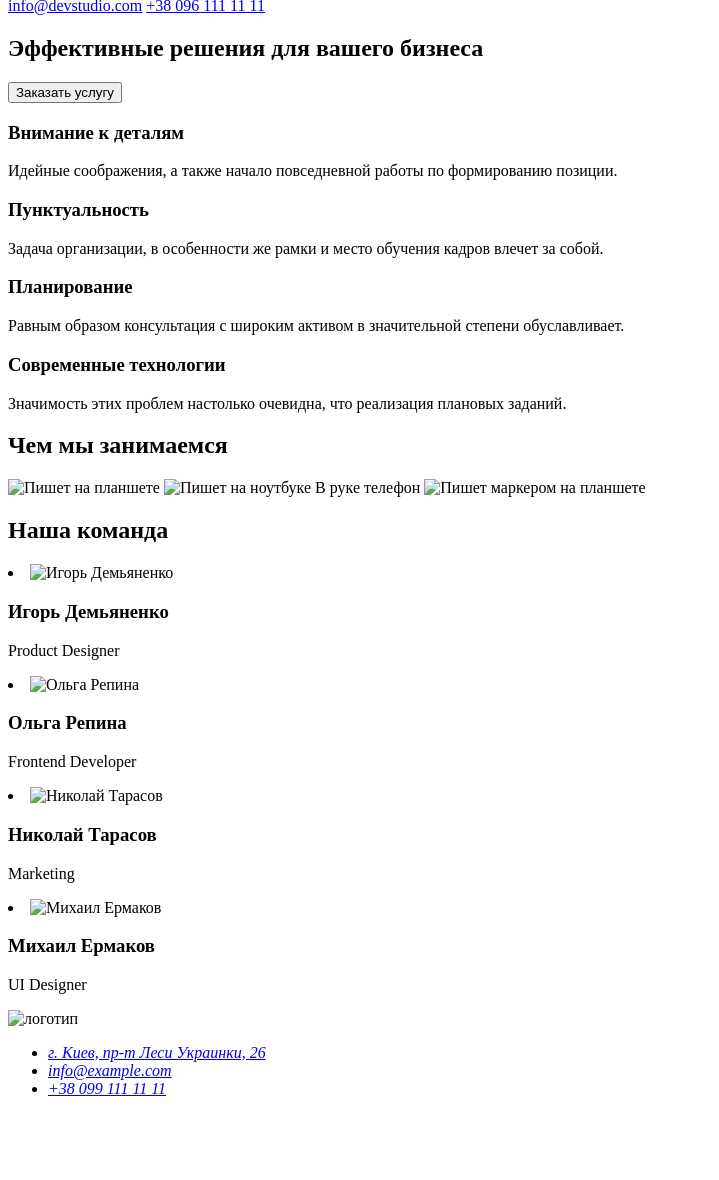
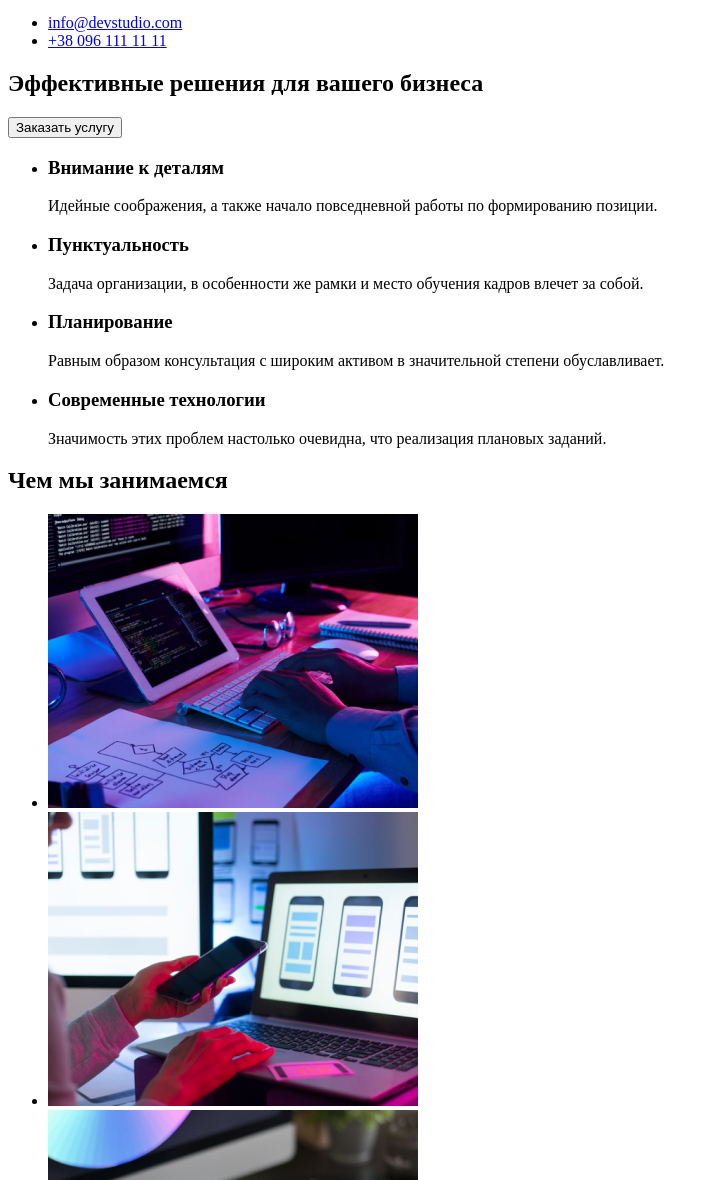
Before and after one commit to SergeyVladimirov94/goit-markup-hw-01, a plain HTML site: page index.html in a window 1280 px wide. Shown: the part 115-1295 px from the top of the page, without its empty margins (0-719 px from the left). Before the commit the page ends 1229 px from the top, so only its background shows below. Drawn offline with Linux system fonts and the light colour scheme.

Commit message:
Add files via upload

```diff
--- a/index.html
+++ b/index.html
@@ -10,7 +10,7 @@
     <!---HEADER-->
     <header>
         <nav>
-            <img src="./index.html;/Images/WebStudio.jpg" alt="логотип" width="145" height="31">
+            <a href=""><img src="./Images/WebStudio.jpg" alt="логотип" width="145" height="31"></a>
             <ul>
             <li>
                 <a href="#Чем мы занимаемся">Студия</a>
@@ -23,8 +23,14 @@
             </li>
             </ul>
         </nav>
+        <ul>
+            <li>
                 <a href="mailto:info@devstudio.com">info@devstudio.com</a>
+            </li>
+            <li>
                 <a href="tel:+38 096 111 11 11">+38 096 111 11 11</a>
+            </li>
+        </ul>
     </header>
     <main>
         <section>
@@ -32,50 +38,67 @@
             <button type="button">Заказать услугу</button>
         </section>
         <section>
+            <ul>
+                <li>
                     <h3>Внимание к деталям</h3>
                     <p>Идейные соображения, а также начало повседневной работы по формированию позиции.</p>
+                </li>
+                <li>
                     <h3>Пунктуальность</h3>
                     <p>Задача организации, в особенности же рамки и место обучения кадров влечет за собой.</p>
+                </li>
+                <li>
                     <h3>Планирование</h3>
                     <p>Равным образом консультация с широким активом в значительной степени обуславливает.</p>
+                </li>
+                <li>
                     <h3>Современные технологии</h3>
                     <p>Значимость этих проблем настолько очевидна, что реализация плановых заданий.</p>
+                </li>
+            </ul>
         </section>
         <section id="Чем мы занимаемся">
             <h2>Чем мы занимаемся</h2>
-            <img src="./index.html;/Images/About/img.jpg" alt="Пишет на планшете" width="370" height="294">
-            <img src="./index.html;/Images/About/img1.jpg" alt="Пишет на ноутбуке В руке телефон " width="370"
-                height="294">
-            <img src="./index.html;/Images/About/img2.jpg" alt="Пишет маркером на планшете" width="370" height="294">
+            <ul>
+                <li>
+                    <img src="./Images/About/img.jpg" alt="Пишет на планшете" width="370" height="294">
+                </li>
+                <li>
+                    <img src="./Images/About/img1.jpg" alt="Пишет на ноутбуке В руке телефон " width="370" height="294">
+                </li>
+                <li>
+                    <img src="./Images/About/img2.jpg" alt="Пишет маркером на планшете" width="370" height="294">
+                </li>
+            </ul>
         </section>
         <section id="Наша команда">
             <h2>Наша команда</h2>
-            <il>
+            <ul>
                 <li>
-                    <img src="./index.html;/Images/People/img.jpg" alt="Игорь Демьяненко" width="270" height="260">
+                    <img src="./Images/People/img.jpg" alt="Игорь Демьяненко" width="270" height="260">
                     <h3>Игорь Демьяненко</h3>
                     <p>Product Designer</p>
                 </li>
                 <li>
-                    <img src="./index.html;/Images/People/img (1).jpg" alt="Ольга Репина" width="270" height="260">
+                    <img src="./Images/People/img (1).jpg" alt="Ольга Репина" width="270" height="260">
                     <h3>Ольга Репина</h3>
                     <p>Frontend Developer</p>
                 </li>
                 <li>
-                    <img src="./index.html;/Images/People/img (2).jpg" alt="Николай Тарасов" width="270" height="260">
+                    <img src="./Images/People/img (2).jpg" alt="Николай Тарасов" width="270" height="260">
                     <h3>Николай Тарасов</h3>
                     <p>Marketing</p>
                 </li>
                 <li>
-                    <img src="./index.html;/Images/People/img (3).jpg" alt="Михаил Ермаков" width="270" height="260">
+                    <img src="./Images/People/img (3).jpg" alt="Михаил Ермаков" width="270" height="260">
                     <h3>Михаил Ермаков</h3>
                     <p>UI Designer</p>
                 </li>
-            </il>
+            </ul>
         </section>
     </main>
     <footer id="Контакты">
-        <img src="./index.html;/Images/WebStudio.jpg" alt="логотип" width="145" height="31">
+        <a href=""><img src="./Images/WebStudio.jpg" alt="логотип" width="145" height="31"></a>
         <address>
             <ul>
                 <li>
```
Lines whose indentation alone changed are shown as unchanged.
